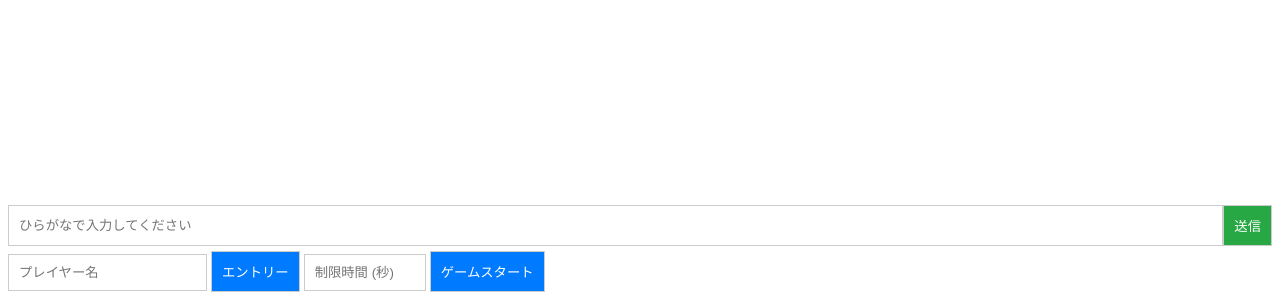
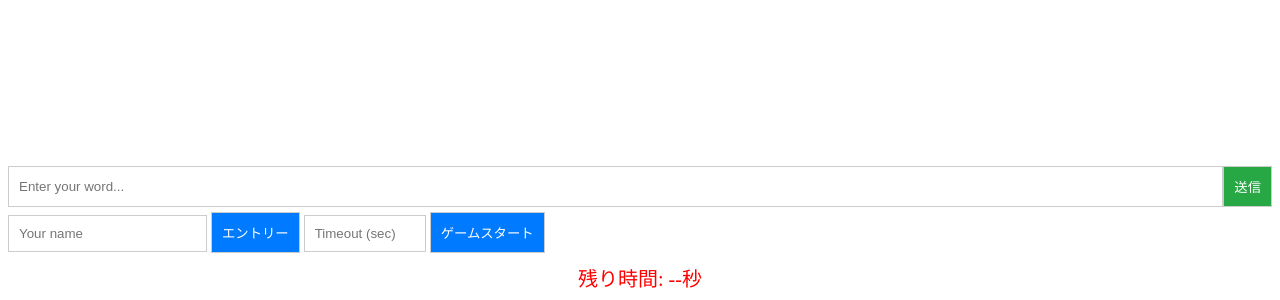
Before and after one commit to miyuuuuu-5/netpro_shiritori, a website: page public/index.html in a window 1280 px wide. Shown: the part 516-816 px from the top of the page. Drawn offline with Linux system fonts and the light colour scheme.

Commit message:
カウントダウン

```diff
--- a/public/client.js
+++ b/public/client.js
@@ -54,14 +54,30 @@ function main() {
     };
 
     // タイマーを開始する関数
+    // function startTimer(timeout) {
+    //     let timeLeft = timeout;
+    //     const timerElement = document.createElement('div');
+    //     timerElement.className = 'timer';
+    //     timerElement.textContent = `残り時間: ${timeLeft}秒`;
+    //     document.body.appendChild(timerElement);
+
+    //     const timerInterval = setInterval(() => {
+    //         timeLeft -= 1;
+    //         timerElement.textContent = `残り時間: ${timeLeft}秒`;
+
+    //         if (timeLeft <= 0) {
+    //             clearInterval(timerInterval);
+    //             timerElement.textContent = '時間切れ！';
+    //         }
+    //     }, 1000);
+    // }
+
     function startTimer(timeout) {
+        clearInterval(timerInterval);
         let timeLeft = timeout;
-        const timerElement = document.createElement('div');
-        timerElement.className = 'timer';
         timerElement.textContent = `残り時間: ${timeLeft}秒`;
-        document.body.appendChild(timerElement);
 
-        const timerInterval = setInterval(() => {
+        timerInterval = setInterval(() => {
             timeLeft -= 1;
             timerElement.textContent = `残り時間: ${timeLeft}秒`;
 
--- a/public/index.html
+++ b/public/index.html
@@ -1,6 +1,5 @@
 <!DOCTYPE html>
 <html lang="ja">
-
 <head>
     <meta charset="UTF-8" />
     <meta name="viewport" content="width=device-width, initial-scale=1.0" />
@@ -11,7 +10,6 @@
             flex-direction: column;
             height: 100vh;
         }
-
         .messages {
             flex: 1;
             overflow-y: auto;
@@ -19,17 +17,14 @@
             padding: 0;
             margin: 0;
         }
-
         .form {
             display: flex;
         }
-
         .input {
             flex: 1;
             padding: 10px;
             border: 1px solid #ccc;
         }
-
         .submit {
             padding: 10px;
             border: 1px solid #ccc;
@@ -37,7 +32,6 @@
             color: white;
             cursor: pointer;
         }
-
         .start, .entry {
             padding: 10px;
             border: 1px solid #ccc;
@@ -46,31 +40,34 @@
             cursor: pointer;
             margin-top: 5px;
         }
-
         .timeout {
             padding: 10px;
             border: 1px solid #ccc;
             width: 100px;
         }
+        .timer {
+            font-size: 20px;
+            color: red;
+            text-align: center;
+            margin-top: 10px;
+        }
     </style>
 </head>
-
 <body>
     <div class="chat">
         <ul class="messages"></ul>
         <div class="form">
-            <input class="input" type="text" placeholder="ひらがなで入力してください" />
+            <input class="input" type="text" placeholder="Enter your word..." />
             <button class="submit">送信</button>
         </div>
         <div>
-            <input id="name" class="input" type="text" placeholder="プレイヤー名" />
+            <input id="name" class="input" type="text" placeholder="Your name" />
             <button id="entry" class="entry">エントリー</button>
-            <input id="timeout" class="timeout" type="number" placeholder="制限時間 (秒)" />
+            <input id="timeout" class="timeout" type="number" placeholder="Timeout (sec)" />
             <button id="start-game" class="start">ゲームスタート</button>
         </div>
+        <div class="timer" id="timer">残り時間: --秒</div>
     </div>
-
     <script src="/client.js"></script>
 </body>
-
 </html>
```
